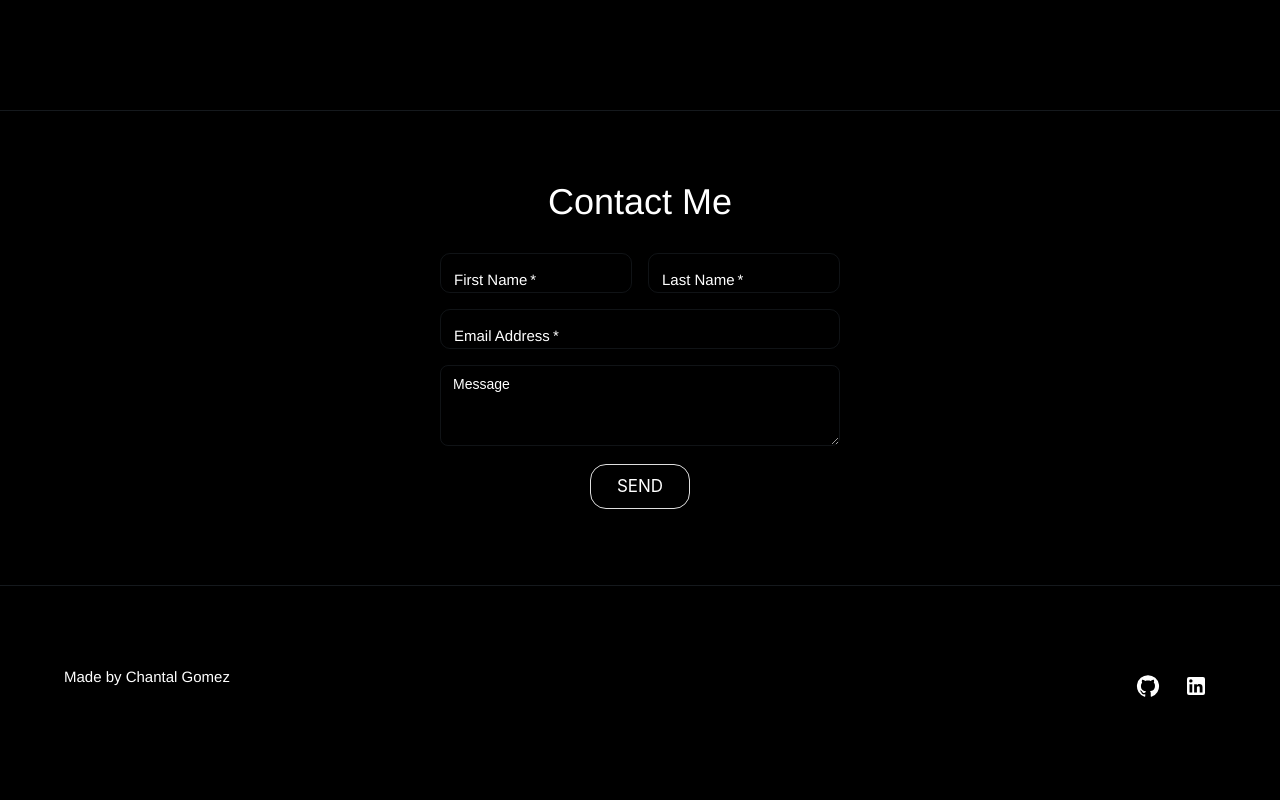
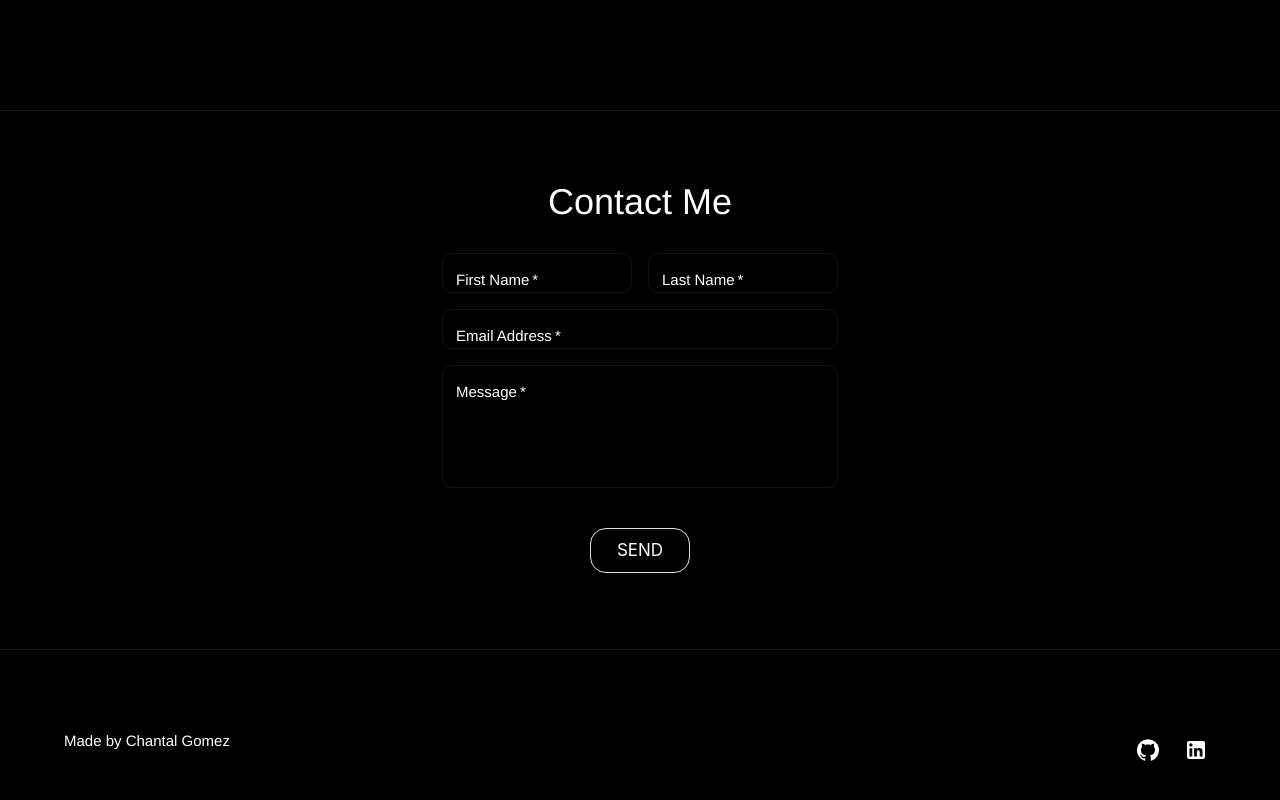
Before and after one commit to chanGomez/portfolio_dark, a React (Vite) app: page / in a window 1280 px wide. Shown: the part 2504-3304 px from the top of the page. Built offline with nearby package versions, Linux system fonts and the light colour scheme.

Commit message:
email set up done. Able to send and receive mail

```diff
--- a/package.json
+++ b/package.json
@@ -10,12 +10,15 @@
     "preview": "vite preview"
   },
   "dependencies": {
+    "@emailjs/browser": "^4.3.3",
     "@emotion/react": "^11.11.4",
     "@emotion/styled": "^11.11.5",
     "@mui/icons-material": "^5.15.15",
     "@mui/material": "^5.15.15",
+    "emailjs": "^4.0.3",
     "react": "^18.2.0",
-    "react-dom": "^18.2.0"
+    "react-dom": "^18.2.0",
+    "react-toastify": "^10.0.5"
   },
   "devDependencies": {
     "@types/react": "^18.2.66",
--- a/src/components/Contact.css
+++ b/src/components/Contact.css
@@ -20,6 +20,7 @@
   touch-action: manipulation;
   width: 100%;
   margin: 12px;
+  margin-top: 2.5rem;
 }
 
 .button-46:active,
--- a/src/components/Contact.jsx
+++ b/src/components/Contact.jsx
@@ -1,4 +1,5 @@
-import * as React from 'react';
+// import * as React from 'react';
+import React, { useRef } from 'react';
 import Avatar from '@mui/material/Avatar';
 import Button from '@mui/material/Button';
 import CssBaseline from '@mui/material/CssBaseline';
@@ -12,77 +13,88 @@ import LockOutlinedIcon from '@mui/icons-material/LockOutlined';
 import Typography from '@mui/material/Typography';
 import Container from '@mui/material/Container';
 import { createTheme, ThemeProvider } from '@mui/material/styles';
-import { TextareaAutosize as BaseTextareaAutosize } from '@mui/base/TextareaAutosize';
 import { styled } from '@mui/system';
+import emailjs from '@emailjs/browser';
+import { ToastContainer, toast } from 'react-toastify';
+import 'react-toastify/dist/ReactToastify.css';
 import "./Contact.css"
 
-const defaultTheme = createTheme();
-const blue = {
-  100: '#DAECFF',
-  200: '#b6daff',
-  400: '#3399FF',
-  500: '#007FFF',
-  600: '#0072E5',
-  900: '#003A75',
-};
+// const defaultTheme = createTheme();
+// const blue = {
+//   100: '#DAECFF',
+//   200: '#b6daff',
+//   400: '#3399FF',
+//   500: '#007FFF',
+//   600: '#0072E5',
+//   900: '#003A75',
+// };
 
-const grey = {
-  50: '#F3F6F9',
-  100: '#E5EAF2',
-  200: '#DAE2ED',
-  300: '#C7D0DD',
-  400: '#B0B8C4',
-  500: '#9DA8B7',
-  600: '#6B7A90',
-  700: '#434D5B',
-  800: '#303740',
-  900: '#1C2025',
-};
+// const grey = {
+//   50: '#F3F6F9',
+//   100: '#E5EAF2',
+//   200: '#DAE2ED',
+//   300: '#C7D0DD',
+//   400: '#B0B8C4',
+//   500: '#9DA8B7',
+//   600: '#6B7A90',
+//   700: '#434D5B',
+//   800: '#303740',
+//   900: '#1C2025',
+// };
 
-const Textarea = styled(BaseTextareaAutosize)(
-  ({ theme }) => `
-  box-sizing: border-box;
-  width: 400px;
-  font-family: 'IBM Plex Sans', sans-serif;
-  font-size: 0.875rem;
-  font-weight: 400;
-  line-height: 1.5;
-  padding: 8px 12px;
-  border-radius: 8px;
-  color: white;
-  background: none;
-  border: 1px solid rgba(54, 64, 73, 0.3);
+// const Textarea = styled(BaseTextareaAutosize)(
+//   ({ theme }) => `
+//   box-sizing: border-box;
+//   width: 400px;
+//   font-family: 'IBM Plex Sans', sans-serif;
+//   font-size: 0.875rem;
+//   font-weight: 400;
+//   line-height: 1.5;
+//   padding: 8px 12px;
+//   border-radius: 8px;
+//   color: white;
+//   background: none;
+//   border: 1px solid rgba(54, 64, 73, 0.3);
 
-  &::placeholder {
-    color: White;
-  }
+//   &::placeholder {
+//     color: White;
+//   }
 
-  &:hover {
-  }
+//   &:hover {
+//   }
 
-  &:focus {
-  }
+//   &:focus {
+//   }
 
-  &:focus-visible {
-    outline: 0;
-  }
+//   &:focus-visible {
+//     outline: 0;
+//   }
 
-  &:placeholder': {
-    color: white
-  },
-`,
-);
+//   &:placeholder': {
+//     color: white
+//   },
+// `,
+// );
 
 
 export default function SignUp() {
-  const handleSubmit = (event) => {
-    event.preventDefault();
-    const data = new FormData(event.currentTarget);
-    console.log({
-      email: data.get('email'),
-      password: data.get('password'),
-    });
-  };
+  const form = useRef();
+
+  const sendEmail = (e) => {
+    e.preventDefault();
+
+    emailjs.sendForm('service_0km25kt', 'template_fta2zks', form.current, 'aqILBfufTEWFWMxmS')
+      .then((result) => {
+          console.log(result.text);
+      }, (error) => {
+          console.log(error.text);
+      });
+
+      e.target.reset()
+      // form.reset
+
+      toast.success("Message Sent!");
+    };
 
   return (
       <Container component="main" maxWidth="xs" id="contact">
@@ -98,7 +110,19 @@ export default function SignUp() {
           <Typography component="h1" variant="h4">
             Contact Me
           </Typography>
-          <Box component="form" noValidate onSubmit={handleSubmit} sx={{ mt: 3, mb: 8 }}>
+          <ToastContainer
+            position="top-right"
+            autoClose={5000}
+            hideProgressBar={false}
+            newestOnTop={false}
+            closeOnClick
+            rtl={false}
+            pauseOnFocusLoss
+            draggable
+            pauseOnHover
+            theme="dark"
+            />
+          <Box component="form"  ref={form} noValidate onSubmit={sendEmail}  sx={{ mt: 3, mb: 8 }}>
             <Grid container spacing={2}>
               <Grid item xs={12} sm={6} className='contact_items'>
                 <TextField
@@ -130,13 +154,15 @@ export default function SignUp() {
                 />
               </Grid>
               <Grid item xs={12}>
-              <Textarea
-              aria-label="minimum height"
-              minRows={3}
-              placeholder="Message"
+              <TextField
               required
-                  />
-
+              id="message"
+              label="Message"
+              name="message"
+              multiline
+              rows={4}
+              fullWidth
+              />
               </Grid>
             </Grid>
             <div style={{ display: "flex", justifyContent: "center"}}>
--- a/src/components/FQA.css
+++ b/src/components/FQA.css
@@ -1,4 +1,4 @@
-.accordionSummary{
+/* .accordionSummary{
   transition: all 0.1 ease;
   }
 
@@ -14,3 +14,6 @@
 .menuItem:hover {
     background-color: rgba(76, 89, 103, 0.3);
   }
+
+
+ */
--- a/src/components/Testimonials.css
+++ b/src/components/Testimonials.css
@@ -1,8 +1,8 @@
-.testimonials_cards{
+/* .testimonials_cards{
     transition: all 0.9s ease;
   }
 
 .testimonials_cards:hover {
   background-color: rgba(76, 89, 103, 0.3);
   transform: translateX(5px);
-  }
+  } */
--- a/src/components/Testimonials.jsx
+++ b/src/components/Testimonials.jsx
@@ -16,7 +16,6 @@ import FormatColorFillIcon from '@mui/icons-material/FormatColorFill';
 import ColorLensIcon from '@mui/icons-material/ColorLens';
 import YouTubeIcon from '@mui/icons-material/YouTube';
 import VolunteerActivismIcon from '@mui/icons-material/VolunteerActivism';
-import "./Testimonials.css"
 
 const userTestimonials = [
   {
--- a/src/getLPTheme.jsx
+++ b/src/getLPTheme.jsx
@@ -218,9 +218,11 @@ export default function getLPTheme(mode) {
           root: ({ theme }) => ({
             border: 'none',
             borderRadius: 8,
+            transition: 'all 0.6s ease',
             '&:hover': { backgroundColor: 'rgba(54, 64, 73, 0.3)' },
             ...(theme.palette.mode === 'dark' && {
               '&:hover': { backgroundColor: 'rgba(54, 64, 73, 0.3)'},
+
             }),
           }),
         },
@@ -347,11 +349,11 @@ export default function getLPTheme(mode) {
       MuiCard: {
         styleOverrides: {
           root: ({ theme, ownerState }) => ({
-            backgroundColor: gray[50],
             borderRadius: 10,
             border: `1px solid ${alpha(gray[200], 0.8)}`,
             boxShadow: 'none',
-            transition: 'background-color, border, 80ms ease',
+            transition: 'all 0.6s ease',
+            '&:hover': { backgroundColor: 'rgba(54, 64, 73, 0.3)' },
             ...(ownerState.variant === 'outlined' && {
               background: `linear-gradient(to bottom, #FFF, rgba(54, 64, 73, 0.3))`,
               '&:hover': {
@@ -463,6 +465,8 @@ export default function getLPTheme(mode) {
       MuiMenuItem: {
         styleOverrides: {
           root: ({ theme }) => ({
+            transition: 'all 0.6s ease',
+            '&:hover': { backgroundColor: 'rgba(54, 64, 73, 0.3)' },
             borderRadius: '99px',
             color: gray[500],
             fontWeight: 500,
```
Also changed, not shown: 1 other file (tests, documents, lock files or other folders).
